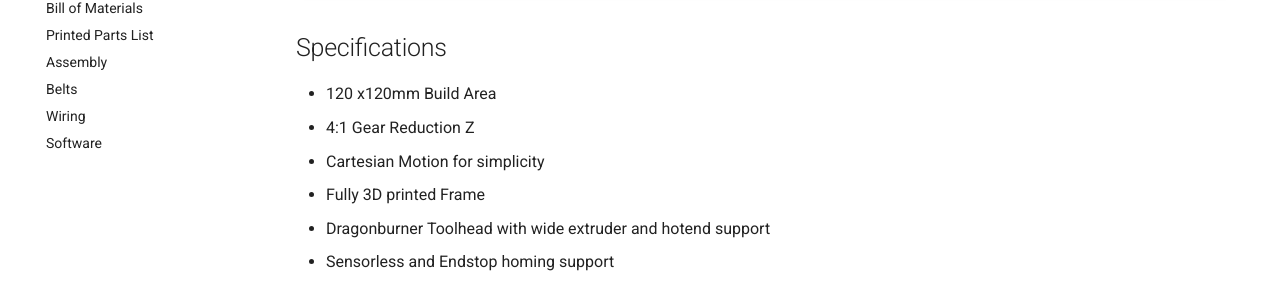
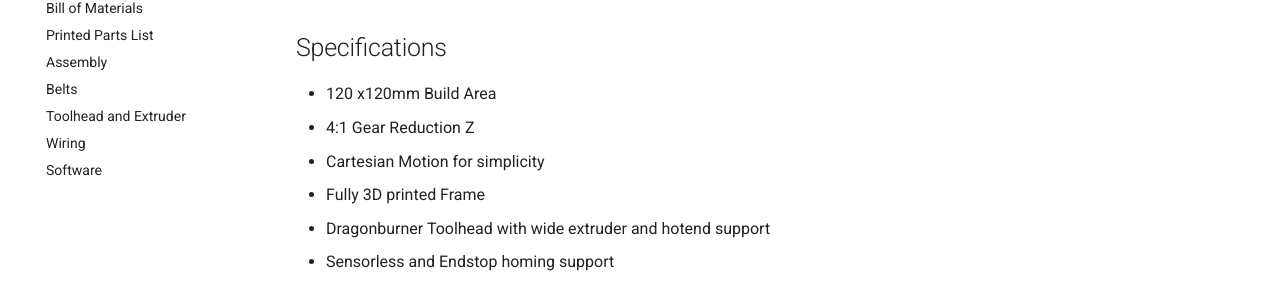
Before and after one commit to john-clark/Rook-MK2-2026, an MkDocs documentation site: the page built from docs/index.md, in a window 1280 px wide. Shown: the part 273-562 px from the top of the page. Built offline with MkDocs 1.6.1 and Material for MkDocs 9.7.7, drawn with Linux system fonts in a browser that asks for light colours; comment, search, counter and statistics services are not loaded.

Commit message:
Update mkdocs.yml

```diff
--- a/mkdocs.yml
+++ b/mkdocs.yml
@@ -51,6 +51,7 @@ nav:
   - Printed Parts List: parts.md
   - Assembly: assembly.md
   - Belts: belts.md
+  - Toolhead and Extruder: toolhead.md
   - Wiring: wiring.md
   - Software: software.md
 
```
